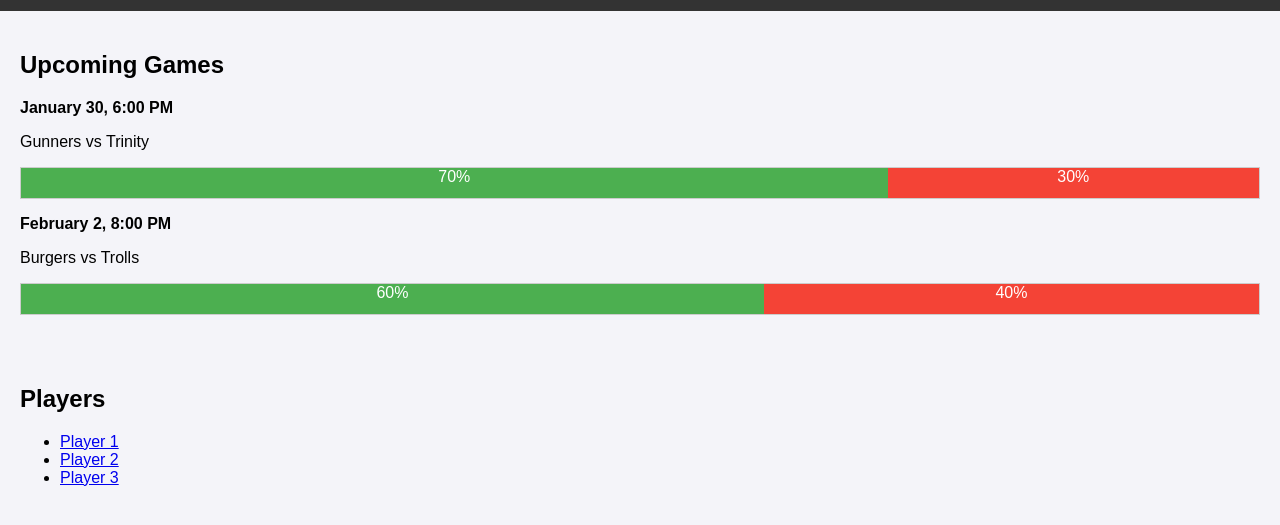
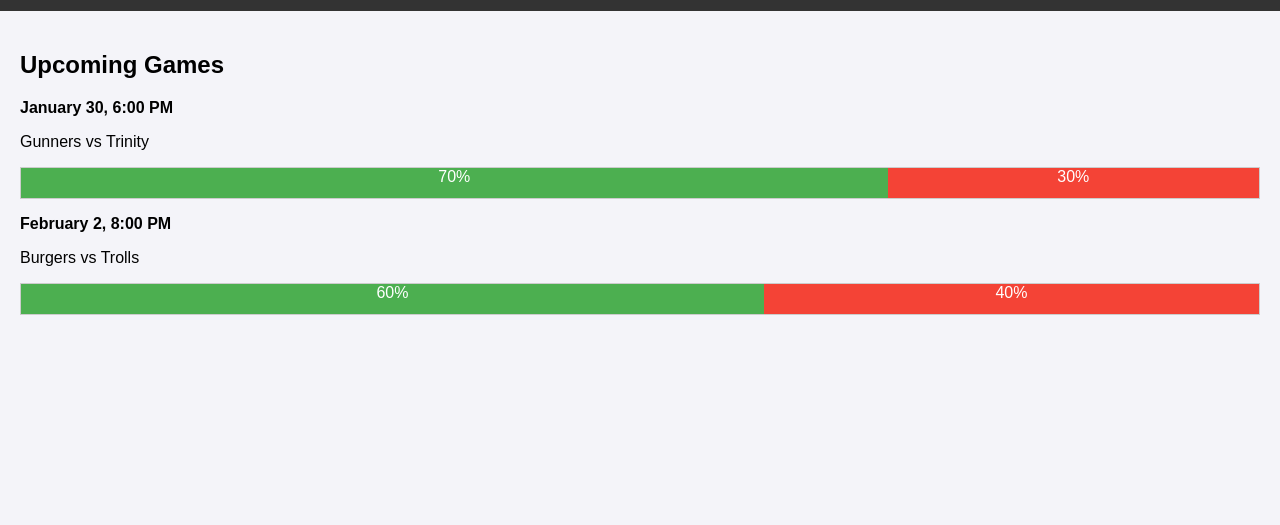
Before and after one commit to jrdibs/ses, a plain HTML site: page index.html in a window 1280 px wide. Shown: the part 89-614 px from the top of the page. Drawn offline with Linux system fonts and the light colour scheme.

Commit message:
Update index.html

```diff
--- a/index.html
+++ b/index.html
@@ -109,15 +109,6 @@
         </div>
     </div>
 
-    <div id="players" class="container">
-        <h2>Players</h2>
-        <ul>
-            <li><a href="#">Player 1</a></li>
-            <li><a href="#">Player 2</a></li>
-            <li><a href="#">Player 3</a></li>
-        </ul>
-    </div>
-
     <script>
         function showTooltip(bar) {
             const tooltip = bar.querySelector('.tooltip');
```
